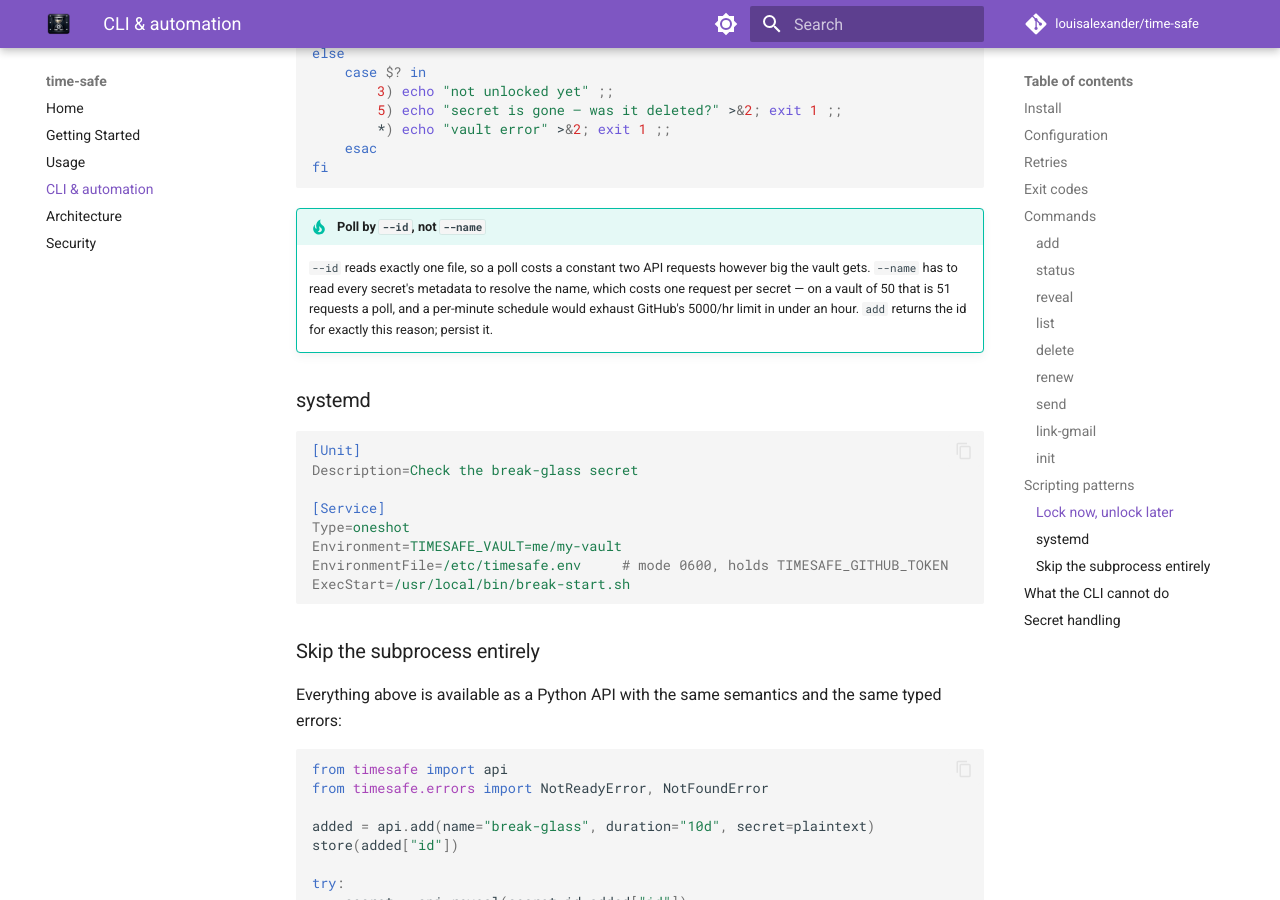
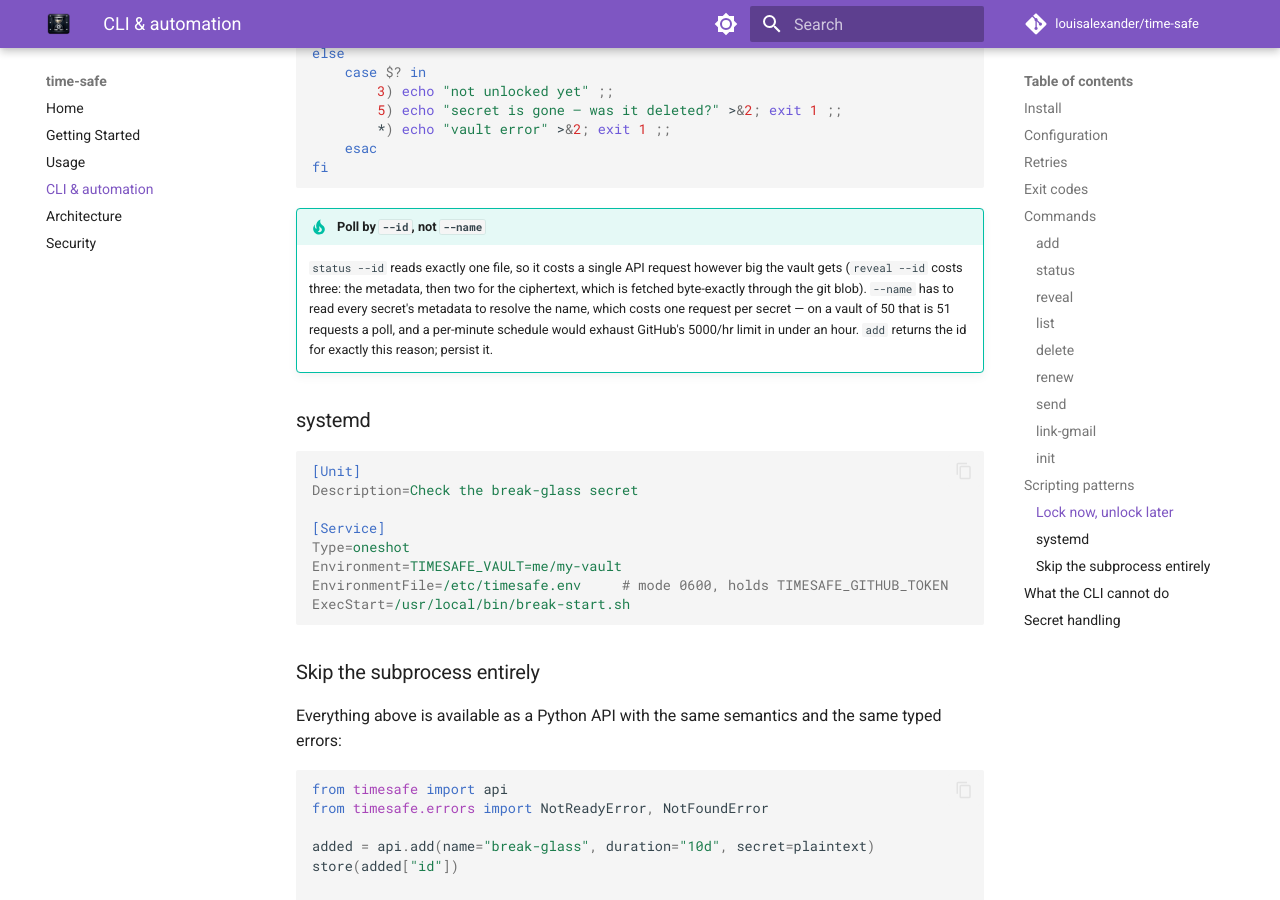
Before and after one commit to louisalexander/time-safe, an MkDocs documentation site: the page built from docs/cli.md, in a window 1280 px wide and 900 px high, scrolled down 7857 px. Built offline with MkDocs 1.6.1 and Material for MkDocs 9.7.7, drawn with Linux system fonts in a browser that asks for light colours; comment, search, counter and statistics services are not loaded.

Commit message:
docs: correct the measured request cost of polling by --id
The tip added in #22 said a poll by --id costs "a constant two API requests".
Measured against the merged code it is one: get_text_file reads the .meta in a
single request and nothing else is fetched. reveal --id is three, because the
ciphertext still goes through the git blob to stay byte-exact.

Conservative rather than wrong, but the whole point of the tip is the number.

Co-Authored-By: Claude Opus 5 (1M context) <noreply@anthropic.com>

```diff
--- a/docs/cli.md
+++ b/docs/cli.md
@@ -390,11 +390,12 @@ fi
 
 !!! tip "Poll by `--id`, not `--name`"
 
-    `--id` reads exactly one file, so a poll costs a constant two API requests however big the
-    vault gets. `--name` has to read every secret's metadata to resolve the name, which costs one
-    request per secret — on a vault of 50 that is 51 requests a poll, and a per-minute schedule
-    would exhaust GitHub's 5000/hr limit in under an hour. `add` returns the id for exactly this
-    reason; persist it.
+    `status --id` reads exactly one file, so it costs a single API request however big the vault
+    gets (`reveal --id` costs three: the metadata, then two for the ciphertext, which is fetched
+    byte-exactly through the git blob). `--name` has to read every secret's metadata to resolve the
+    name, which costs one request per secret — on a vault of 50 that is 51 requests a poll, and a
+    per-minute schedule would exhaust GitHub's 5000/hr limit in under an hour. `add` returns the id
+    for exactly this reason; persist it.
 
 ### systemd
 
```
